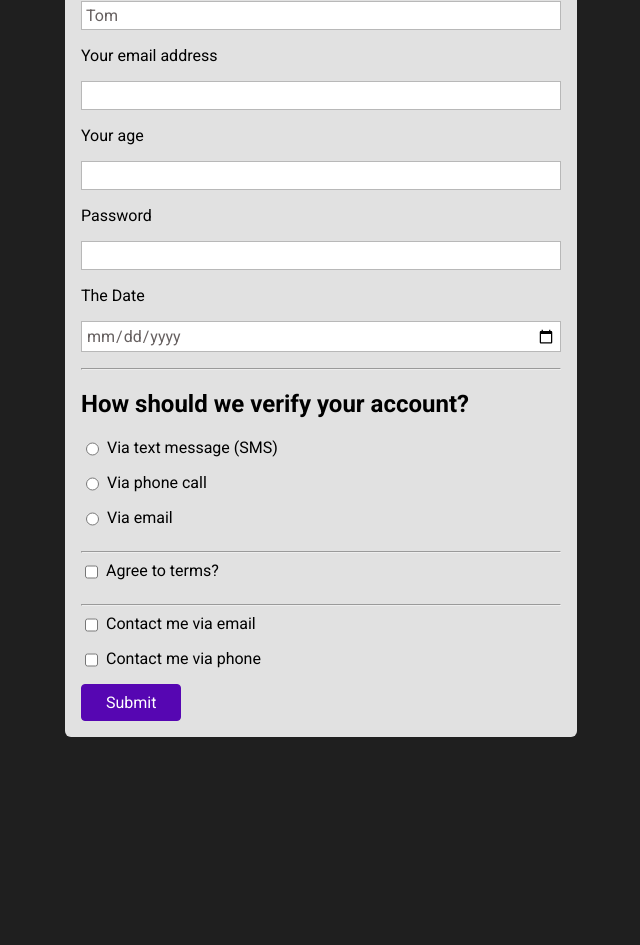
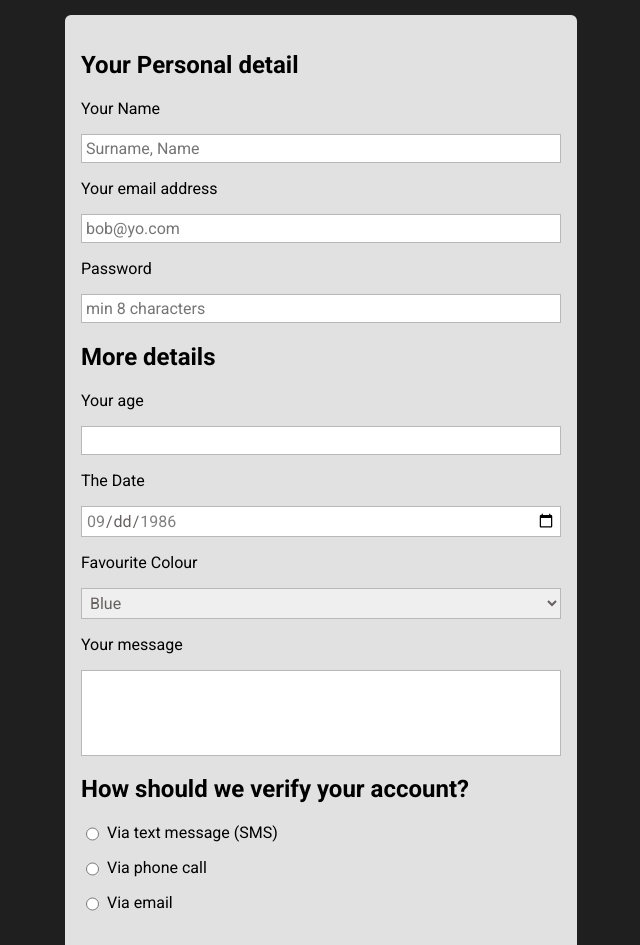
Before and after one commit to SwiftNinjA-12/project_6, a plain HTML site: page index.html in a window 1280 px wide. Shown: the part 66-1011 px from the top of the page, without its empty margins (319-959 px from the left). Before the commit the page ends 819 px from the top, so only its background shows below. Drawn offline with Linux system fonts and the light colour scheme.

Commit message:
section done

```diff
--- a/index.html
+++ b/index.html
@@ -13,59 +13,98 @@
     <title>HTML forms</title>
   </head>
   <body>
+    <header>
+      <H1>Demo Form</H1>
+    </header>
+    <main>
     <form action="/" method="GET">
       <!-- <p>Type = Text + submit</p> -->
+      <section>
+        <h2>Your Personal detail</h2>
+        <ul>
+          <li>
             <label for="userName">Your Name</label>
-      <input type="text" name="user-name" id="userName" value="Tom" />
+            <input type="text" name="user-name" id="userName" required placeholder="Surname, Name"/>
+          </li>
+          <li>
             <label for="usereMail">Your email address</label>
-      <input type="email" name="user-email" id="usereMail" />
+            <input type="email" name="user-email" id="usereMail" required placeholder="bob@yo.com"/>
+          </li>
+          <li>
+            <label for="userpassword">Password</label>
+            <input type="password" name="user-password" id="userpassword" required minlength="7" placeholder="min 8 characters"/>
+          </li>
+        </ul>
+      </section>
+
+      <section>
+        <h2>More details</h2>
+        <ul>
+          <li>
             <label for="userage">Your age</label>
-      <input type="number" step="0.5" name="user-age" id="userage" />
-      <label for="userpassword">Password</label>
-      <input type="password" name="user-password" id="userpassword" />
+            <input type="number" step="1" name="user-age" id="userage" required min="18" max="100"/>
+          </li>
+          <li>
             <label for="date">The Date</label>
-      <input type="date" name="user-date" id="date" />
-      <hr />
+            <input type="date" name="user-date" id="date"  required min="1986-09-10" max="1986-09-19"/>
+          </li>
+          <li><label for="favcolor">Favourite Colour</label>
+            <select name="favourite-color" id="favcolor">
+              <option value="Blue">Blue</option>
+              <option value="Black">Black</option>
+              <option value="Green">Green</option>
+            </select>
+          </li>
+        </ul>
+      </section>
+
+      <section>
+        <label for="usermessage">Your message</label>
+        <textarea name="user-message" id="usermessage"  rows="4"></textarea>
+      </section>
+
+      <Section>
         <h2>How should we verify your account?</h2>
-      <div class="form-control-inline">
-        <input
-          type="radio"
-          name="verify"
-          id="verify-text-message"
-          value="text"
-        />
+        <ul>
+          <li class="form-control-inline">
+              <input type="radio" name="verify" id="verify-text-message" value="text" required />
               <label for="verify-text-message">Via text message (SMS)</label>
-      </div>
-      <div class="form-control-inline">
-        <input type="radio" name="verify" id="verify-phone" value="phone" />
+            </li>
+          <li class="form-control-inline">
+              <input type="radio" name="verify" id="verify-phone" value="phone" required />
               <label for="verify-phone">Via phone call</label>
-      </div>
-      <div class="form-control-inline">
-        <input type="radio" name="verify" id="verify-email" value="email" />
+          </li>
+          <li class="form-control-inline">
+              <input type="radio" name="verify" id="verify-email" value="email" required />
               <label for="verify-email">Via email</label>
-      </div>
+          </li>
+        </ul>
+      </Section>
+
+      <section>
+        <h2>How should we contact you?</h2>
+      <ul>
+
+        <li class="form-control-inline">
+          <input type="checkbox" id="contact-email" name="contact" value="email"/>
+          <label for="contact-email">Contact me via email</label>
+        </li>
+        <li class="form-control-inline">
+          <input type="checkbox" id="contact-phone" name="contact" value="phone"/>
+          <label for="contact-phone">Contact me via phone</label>
+        </li>
+      </ul>
+      </section>
 <hr>
+      <section>
         <div class="form-control-inline">
           <input type="checkbox" id="agree-terms" name="terms" />
           <label for="agree-terms">Agree to terms?</label>
         </div>
-<hr>
-      <div class="form-control-inline">
-        <input type="checkbox" id="contact-email" name="contact" value="email"/>
-        <label for="contact-email">Contact me via email</label>
-      </div>
-      <div class="form-control-inline">
-        <input type="checkbox" id="contact-phone" name="contact" value="phone"/>
-        <label for="contact-phone">Contact me via phone</label>
-      </div>
+      </section>
 
-      <button>Submit</button>
+      <button type="submit">Submit</button>
     </form>
-
-    <!-- <form action="/" method="GET">
-      <label for="userpassword2">Your password2</label>
-      <input type="password" name="user-password2" id="userpassword2" />
-      <button>Submit</button>
-    </form> -->
+  </main>
   </body>
 </html>
--- a/styles.css
+++ b/styles.css
@@ -2,7 +2,16 @@ body {
     background-color: rgb(31, 31, 31);
     font-family: 'Roboto', sans-serif;
 }
+h1{
+    text-align: center;
+    color: rgb(232, 232, 232);
+}
 
+ul{
+    list-style: none;
+    margin: 0;
+    padding: 0;
+}
 form{
     width: 30rem;
     margin: 1rem auto;
@@ -16,7 +25,9 @@ label{
     display: block;
 
 }
-input {
+input,
+textarea,
+select {
 width: 100%;
 display: block;
 margin-bottom: 1rem;
@@ -26,7 +37,11 @@ border: 1px solid rgb(184, 184, 184);
 padding: 0.25rem;
 color: rgb(102, 96, 96);
 }
-input:focus{
+textarea{
+    resize: none;
+}
+input:focus,
+textarea:focus{
     background-color: rgb(219, 190, 253);
     color: rgb(86, 6, 178);
     border-color: rgb(86, 6, 178);
```
Lines whose indentation alone changed are shown as unchanged.
